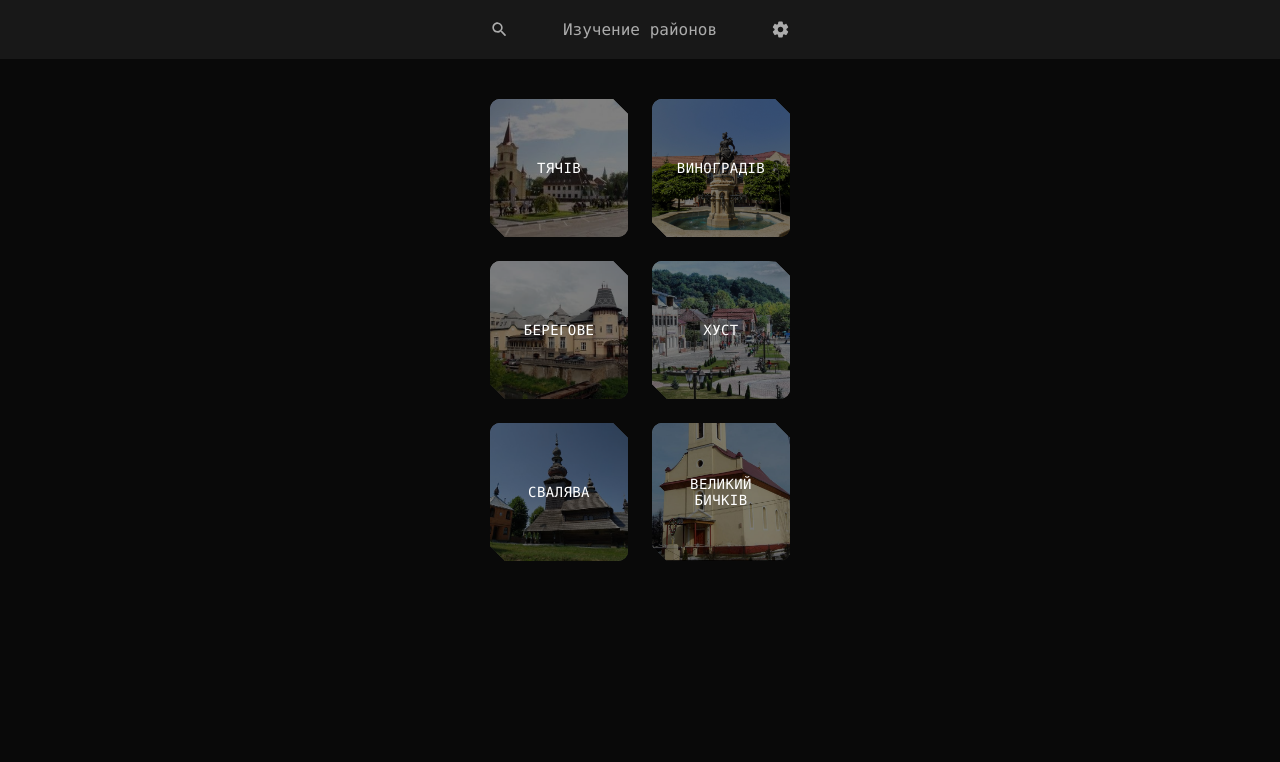
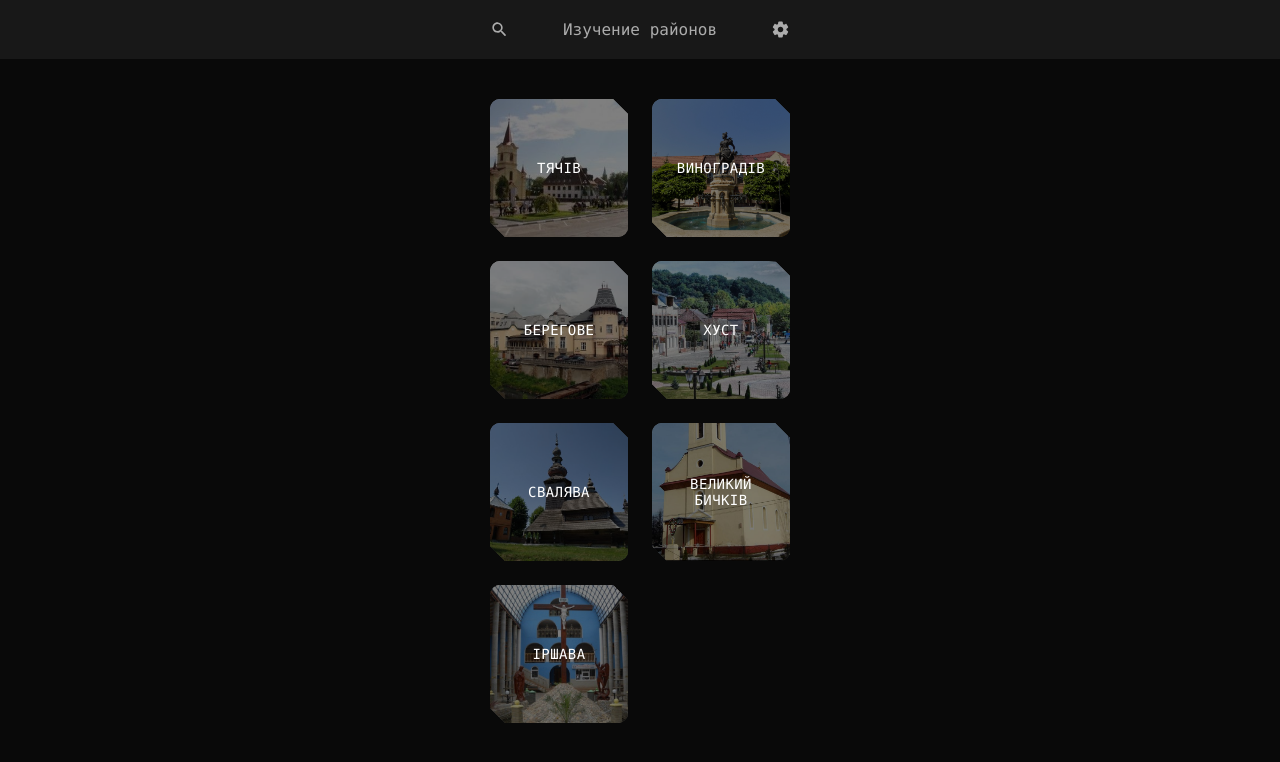
Before and after one commit to CzarOfScripts/game-learning-routes, a React (Create React App) app: page / in a window 1280 px wide. Shown: the top 762 px of the page. Built offline with nearby package versions, Linux system fonts and the light colour scheme.

Commit message:
added new city

```diff
--- a/src/data/data.ts
+++ b/src/data/data.ts
@@ -1,5 +1,6 @@
 import Beregovo from "assets/images/Beregovo.jpg";
 import Hust from "assets/images/Hust.jpg";
+import Irshava from "assets/images/Irshava.jpg";
 import Svaliava from "assets/images/Svaliava.jpg";
 import Tyachiv from "assets/images/Tyachiv.jpg";
 import VelykyBychkiv from "assets/images/VelykyBychkiv.jpg";
@@ -11,7 +12,7 @@ interface IData
 	areas: string[];
 }
 
-export const data: Record<"Тячів" | "Виноградів" | "Берегове" | "Хуст" | "Свалява" | "Великий Бичків", IData> =
+export const data: Record<"Тячів" | "Виноградів" | "Берегове" | "Хуст" | "Свалява" | "Великий Бичків" | "Іршава", IData> =
 {
 	"Тячів":
 	{
@@ -54,6 +55,13 @@ export const data: Record<"Тячів" | "Виноградів" | "Берего
 		areas: (
 			"Великий Бичків, Луг, Костилівка, Верхнє Водяне, Середнє Водяне, Водиця, Біла Церква, Косівська Поляна, Кобилецька Поляна, Росішка, Кваси, Ясіня, Лазещина, Чорна Тиса, Ділове, Paxiв, Богдан, Білин, Розточки, Видричка, Луги, Плаюць".split(", ")
 		)
+	},
+	"Іршава":
+	{
+		image: Irshava,
+		areas: (
+			"Іршава, Ільниця, Сільце, Загаття, Заріччя, Великий Раковець, Білки, Приборжавське, Довге, Кушниця, Кам'янське, Хмільник, Дунковиця, Доробратово, Арданово, Малий Раковець, Імстичово, Луково, Бронька, Лисичово, Мідяниця, Дубрівка, Брід, Підгірне, Чорний Потік, Гребля, Вільхівка, Осій, Горбок, Заболотне, Нижнє Болотне".split(", ")
+		)
 	}
 };
 
```
Also changed, not shown: src/assets/images/Irshava.jpg (added).
